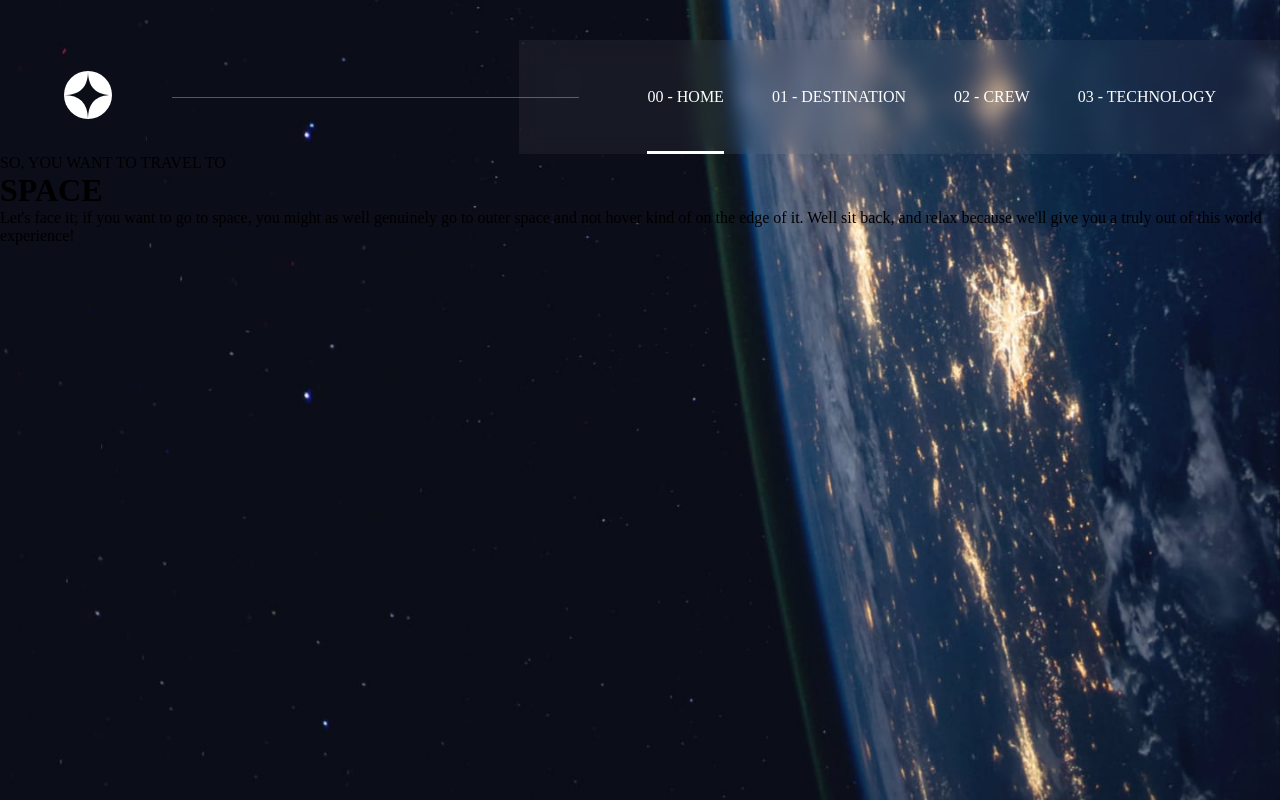
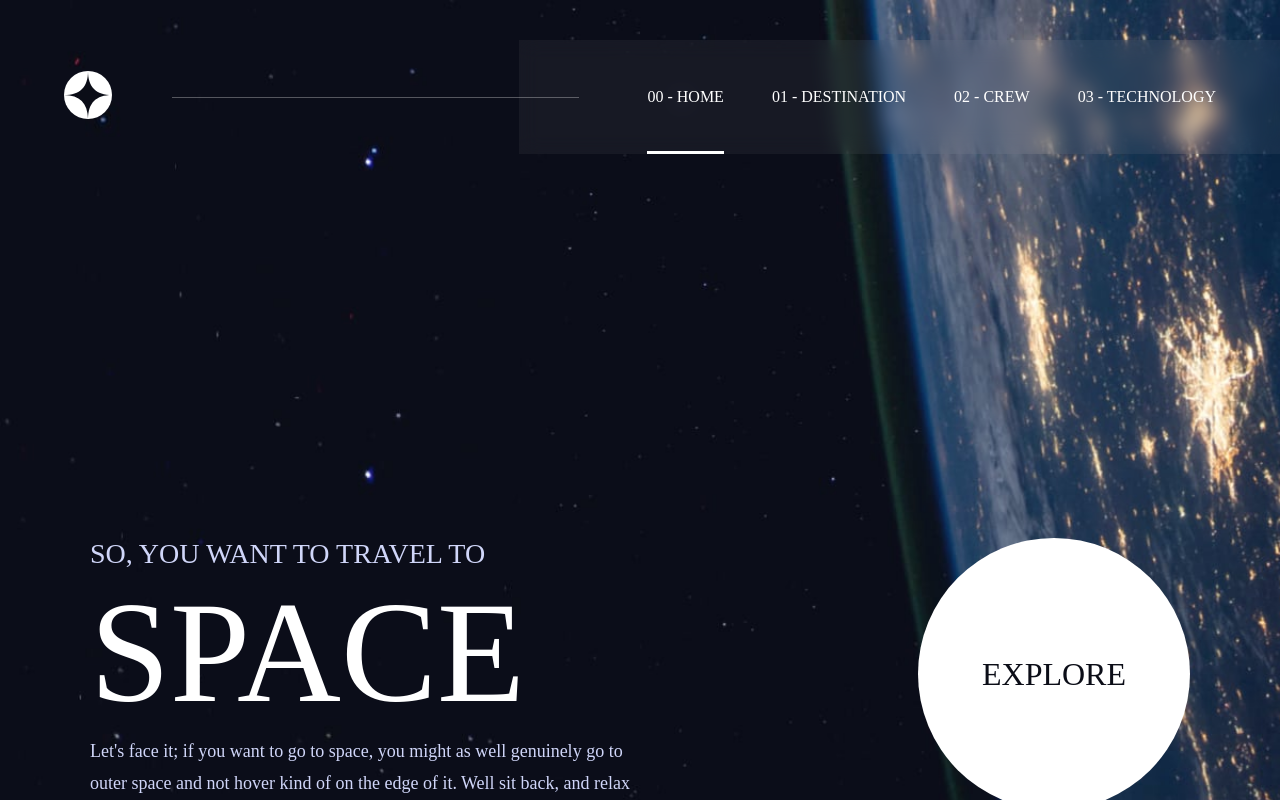
Before and after one commit to gabr7887/10---SpaceTourismWebsite, a React (Vite) app: page / in a window 1280 px wide. Shown: the top 800 px of the page. Built offline with nearby package versions, Linux system fonts and the light colour scheme.

Commit message:
finalizado home desktop

```diff
--- a/src/App.css
+++ b/src/App.css
@@ -2,15 +2,27 @@
   --blue-900: #0B0D17;
   --blue-300: #D0D6F9;
   --white: #FFFFFF;
-  --font1: 400 9rem/171.9% 'Bellefair';
-  --font2: 400 6.25rem/114.6% 'Bellefair';
-  --font3: 400 3.5rem/64.2% 'Bellefair';
-  --font4: 400 2rem/36.7% 'Bellefair';
-  --font5: 400 1.75rem/33.6% 'Barlow Condensed';
-  --font6: 400 1.75rem/32.1% 'Bellefair';
-  --font7: 400 0.875rem/16.8% 'Barlow Condensed';
-  --font8: 400 1rem'Barlow Condensed';
+  --font1: 400 9rem 'Bellefair';
+  --font2: 400 6.25rem 'Bellefair';
+  --font3: 400 3.5rem 'Bellefair';
+  --font4: 400 2rem 'Bellefair';
+  --font5: 400 1.75rem 'Barlow Condensed';
+  --font6: 400 1.75rem 'Bellefair';
+  --font7: 400 0.875rem 'Barlow Condensed';
+  --font8: 400 1rem 'Barlow Condensed';
   --font9: 400 1.125rem/180% 'Barlow';
+  --fontT2: 400 5rem 'Bellefair';
+  --fontT3: 400 2.5rem 'Bellefair';
+  --fontT4: 400 1.5rem 'Bellefair';
+  --fontT5: 400 1.25rem 'Barlow Condensed';
+  --fontT9: 400 1rem/180% 'Barlow';
+  --fontM1: 400 5rem 'Bellefair';
+  --fontM2: 400 3.5rem 'Bellefair';
+  --fontM3: 400 1.5rem 'Bellefair';
+  --fontM4: 400 1.125rem 'Bellefair';
+  --fontM6: 400 1rem 'Barlow Condensed';
+  --fontM8: 400 0.875rem 'Barlow Condensed';
+  --fontM9: 400 0.9375rem/180% 'Barlow';
   --s1600: 8rem;
   --s1200: 6rem;
   --s1000: 5rem;
@@ -37,8 +49,8 @@ body, ul, p, h1{
 
 
 .container{
-  width: 100vw;
-  height: 100vh;
+  width: 100%;
+  height: 100%;
 }
 
 ul{
--- a/src/Home.jsx
+++ b/src/Home.jsx
@@ -17,7 +17,9 @@ const Home = () => {
             world experience!
           </p>
         </div>
-        <div className={style.Explore}></div>
+        <div className={style.explore}>
+          <p>explore</p>
+        </div>
       </div>
     </div>
   );
--- a/src/Home.module.css
+++ b/src/Home.module.css
@@ -1,9 +1,58 @@
 .container {
+  display: flex;
+  flex-direction: column;
+  gap: 256px;
   width: 100%;
   height: 100%;
   background-size: cover;
   background-image: url('./assets/home/background-home-desktop.jpg');
 }
+
+.subContainer{
+  display: grid;
+  grid-template-columns: 1fr 1fr;
+  max-width: 1100px;
+  margin: var(--s1600) auto;
+}
+
+.content span{
+  font: var(--font5);
+  color: var(--blue-300);
+}
+
+.content h1{
+  font: var(--font1);
+  color: var(--white);
+}
+
+.content p{
+  font: var(--font9);
+  color: var(--blue-300);
+}
+
+.explore{
+  display: flex;
+  background-color: var(--white);
+  width: 272px;
+  height: 272px;
+  border-radius: 50%;
+  align-items: center;
+  justify-content: center;
+  justify-self: end;
+  outline: solid 88px rgba(255, 255, 255, 0%);
+  transition: 0.3s;
+}
+
+.explore:hover{
+  outline: solid 88px rgba(255, 255, 255, 10%);
+}
+
+.explore p{
+  font: var(--font4);
+  color: var(--blue-900);
+  text-transform: uppercase;
+}
+
 
 @media (width <= 768px) {
   .container{
```
